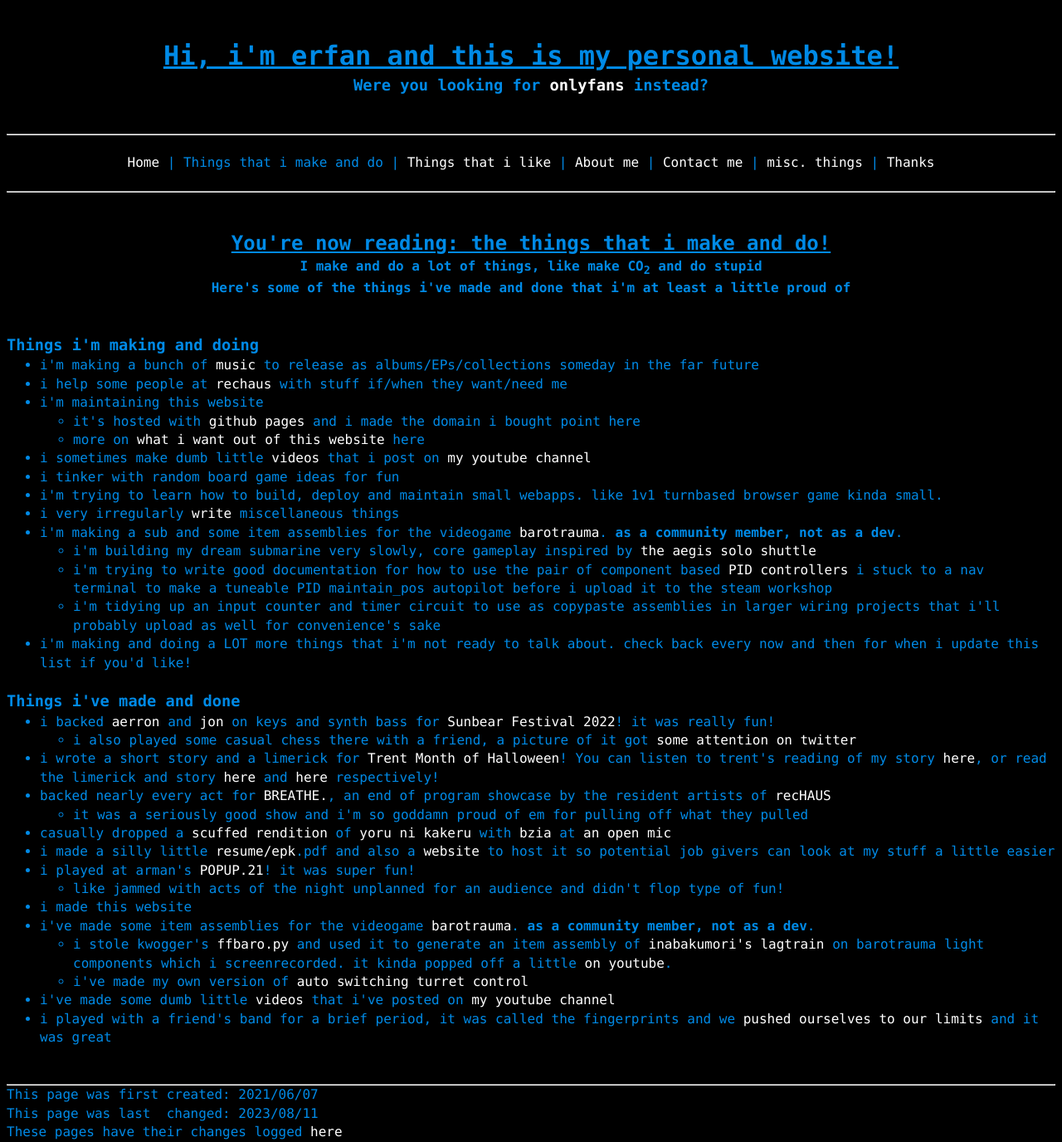
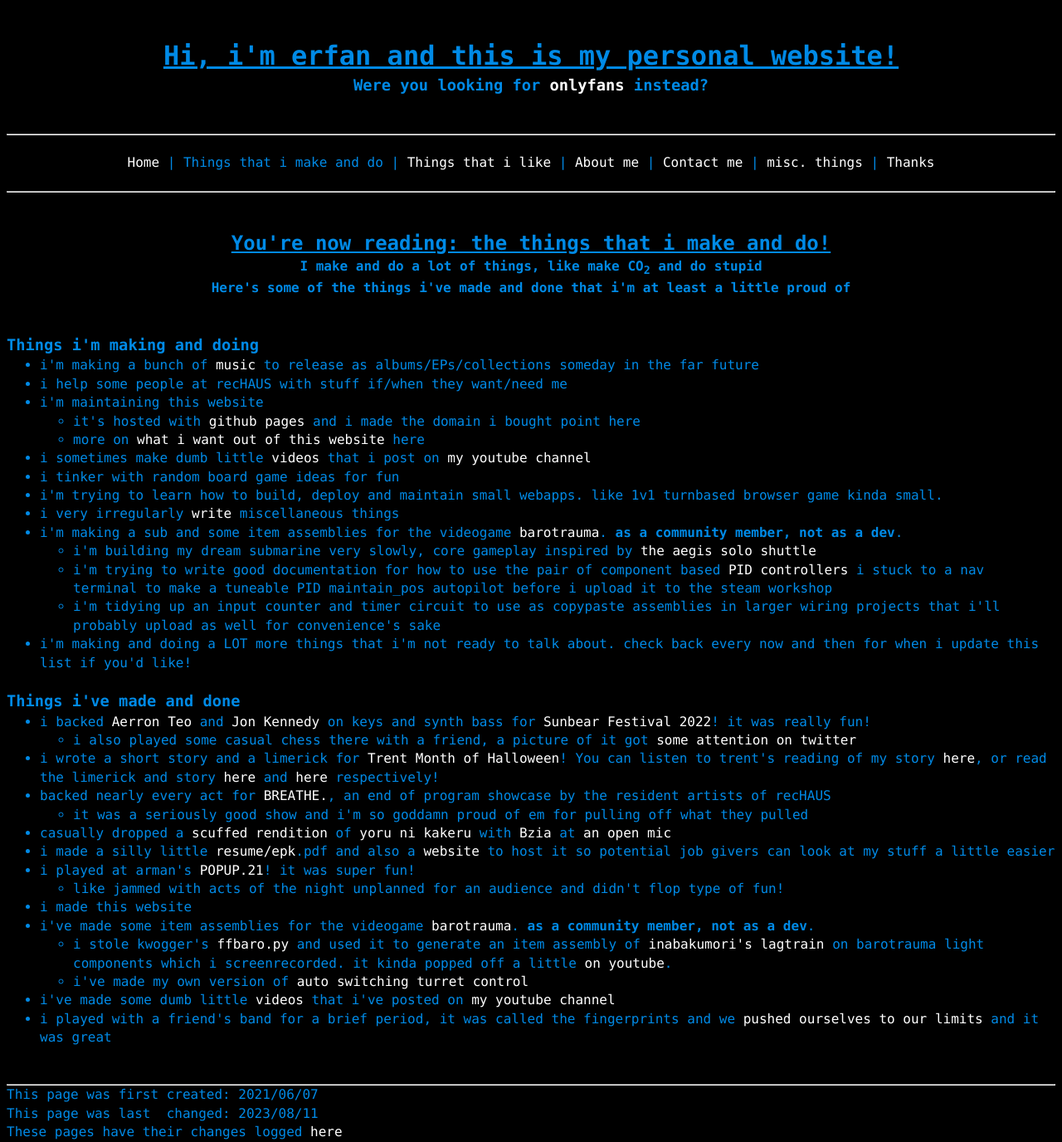
Before and after one commit to a-erfan-aa/a-erfan-aa.github.io, a Jekyll site: the page built from things-i-make.html, in a window 1280 px wide. Shown: the whole page at 83% size. Built offline with Jekyll 4.4.1, drawn with Linux system fonts in a browser that asks for light colours; part of the change alters nothing that is shown.

```diff
--- /dev/null
+++ b/_includes/people/bzia.html
@@ -0,0 +1 @@
+<a href="https://www.instagram.com/belinzia_lai/">Bzia</a>
--- a/things-i-make.html
+++ b/things-i-make.html
@@ -21,7 +21,7 @@ lastChanged: 2023/08/11
 	<h3>Things i'm making and doing</h3>
 	<ul>
 		<li>i'm making a bunch of <a href="/things-i-make/music">music</a> to release as albums/EPs/collections someday in the far future</li>
-		<li>i help some people at <a href="https://www.rechaus.com/">rechaus</a> with stuff if/when they want/need me</li>
+		<li>i help some people at {% include people/rechaus.html %} with stuff if/when they want/need me</li>
 		<li>i'm maintaining this website
 			<ul>
 				<li>it's hosted with <a href="https://pages.github.com/">github pages</a> and i made the domain i bought point here</li>
@@ -49,18 +49,18 @@ lastChanged: 2023/08/11
 <div>
 	<h3>Things i've made and done</h3>
 		<ul>
-			<li>i backed <a href="https://www.instagram.com/aerronteo/">aerron</a> and <a href="https://www.instagram.com/jonknndy_/">jon</a> on keys and synth bass for <a href="https://www.instagram.com/sunbearfest/?hl=en">Sunbear Festival 2022</a>! it was really fun!
+			<li>i backed {% include people/aerron.html %} and {% include people/jon.html %} on keys and synth bass for <a href="https://www.instagram.com/sunbearfest/?hl=en">Sunbear Festival 2022</a>! it was really fun!
 				<ul>
 					<li>i also played some casual chess there with a friend, a picture of it got <a href="https://twitter.com/OmarMuzaffar/status/1601542583511285760">some attention on twitter</a></li>
 				</ul>
 			</li>
 			<li>i wrote a short story and a limerick for <a href="https://www.youtube.com/watch?v=ZQpWk6zWA_k">Trent Month of Halloween</a>! You can listen to trent's reading of my story <a href="https://www.youtube.com/watch?v=b1XOtp0a214">here</a>, or read the limerick and story <a href="/things-i-make/writing/TMoH2022-limerick">here</a> and <a href="/things-i-make/writing/TMoH2022-hoodies">here</a> respectively!</li>
-			<li>backed nearly every act for <a href="https://www.instagram.com/p/ChjhYm_vIX0/">BREATHE.</a>, an end of program showcase by the resident artists of <a href="https://www.rechaus.com/">recHAUS</a>
+			<li>backed nearly every act for <a href="https://www.instagram.com/p/ChjhYm_vIX0/">BREATHE.</a>, an end of program showcase by the resident artists of {% include people/rechaus.html %}
 				<ul>
 					<li>it was a seriously good show and i'm so goddamn proud of em for pulling off what they pulled</li>
 				</ul>
 			</li>
-			<li>casually dropped a <a href="https://www.instagram.com/reel/ChKNBaQjDSf/">scuffed rendition</a> of <a href="https://www.youtube.com/watch?v=by4SYYWlhEs">yoru ni kakeru</a> with <a href="https://www.instagram.com/belinzia_lai/">bzia</a> at <a href="https://www.instagram.com/p/CgtovjMPtyt/?igshid=YmMyMTA2M2Y%3D">an open mic</a></li>
+			<li>casually dropped a <a href="https://www.instagram.com/reel/ChKNBaQjDSf/">scuffed rendition</a> of <a href="https://www.youtube.com/watch?v=by4SYYWlhEs">yoru ni kakeru</a> with {% include people/bzia.html %} at <a href="https://www.instagram.com/p/CgtovjMPtyt/?igshid=YmMyMTA2M2Y%3D">an open mic</a></li>
 			<li>i made a silly little <a href="https://epk.onlyerfans.com">resume/epk</a>.pdf and also a <a href="https://epk.onlyerfans.com/">website</a> to host it so potential job givers can look at my stuff a little easier</li>
 			<li>i played at arman's <a href="https://www.instagram.com/p/Cdnj7EFJbeU/?utm_source=ig_web_copy_link">POPUP.21</a>! it was super fun!
 				<ul>
```
